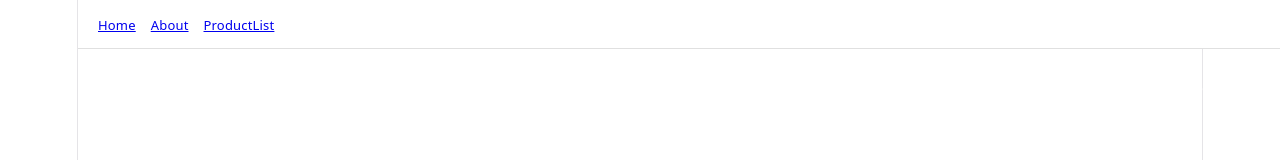
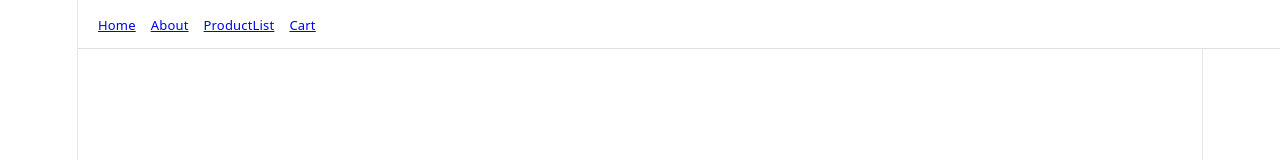
Before and after one commit to ismailsaudagar/ParadiseNurserApplication, a React (Vite) app: page /#/About in a window 1280 px wide. Shown: the top 160 px of the page. Built offline with nearby package versions, Linux system fonts and the light colour scheme.

Commit message:
cart link added in navbar

```diff
--- a/src/components/navbar/NavBar.jsx
+++ b/src/components/navbar/NavBar.jsx
@@ -16,6 +16,9 @@ const Navbar = () => {
         <li>
           <Link to="/productList">ProductList</Link>
         </li>
+          <li>
+          <Link to="/CartItem">Cart</Link>
+        </li>
       </ul>
     </nav>
   );
```
